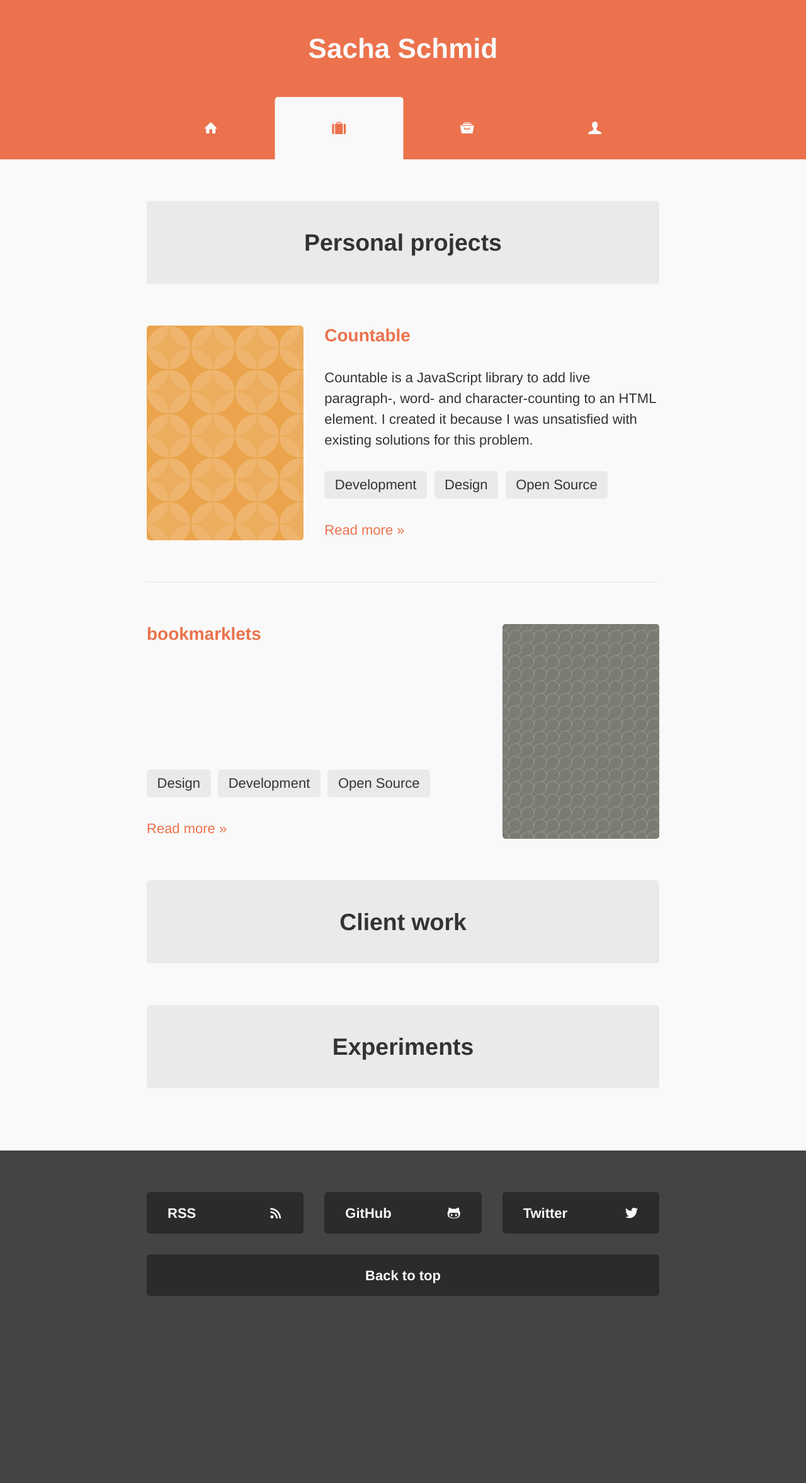
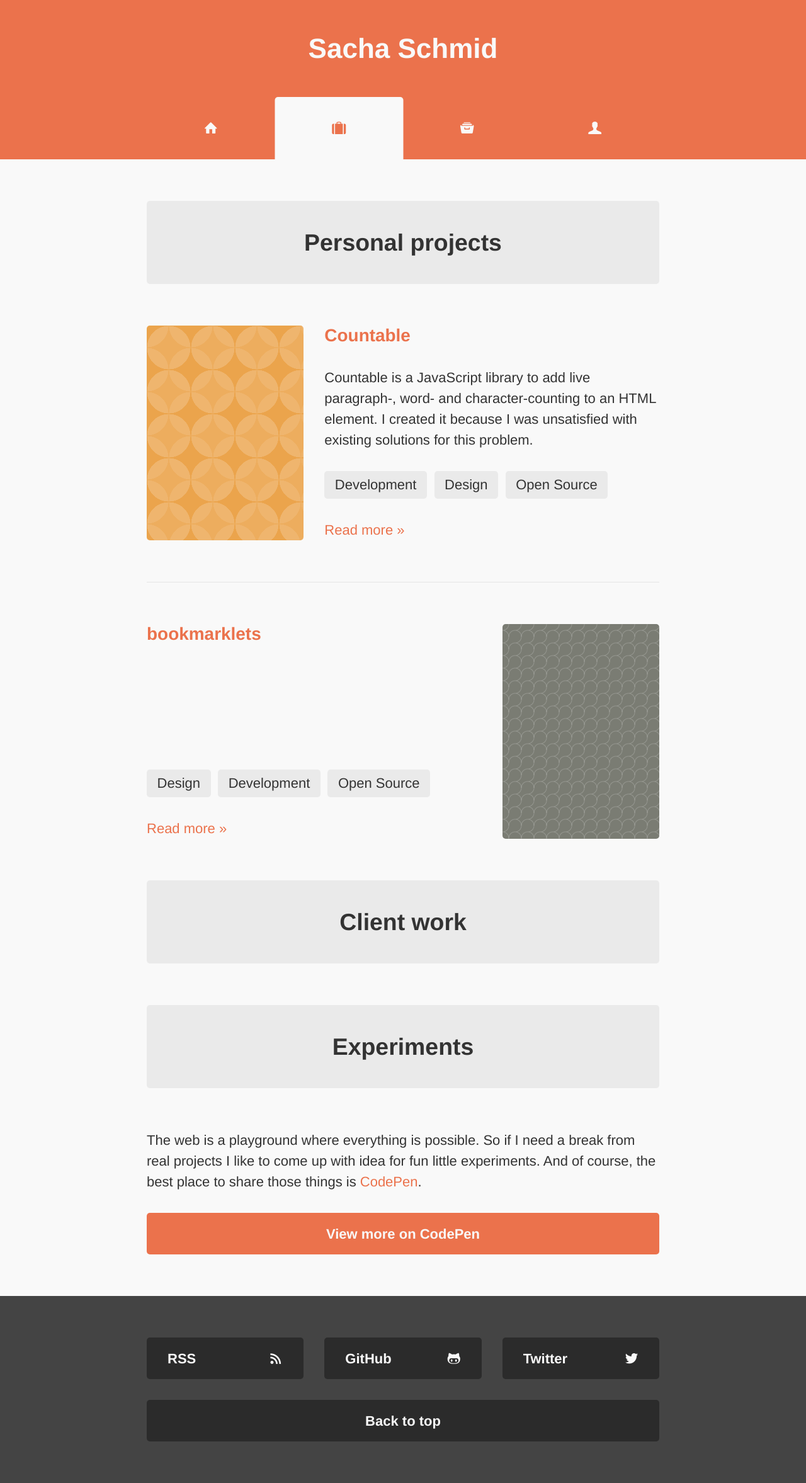
Before and after one commit to RadLikeWhoa/old.sacha.me, a Jekyll site: the page built from projects/index.html, in a window 1280 px wide. Shown: the whole page at 63% size. Built offline with Jekyll 4.4.1, drawn with Linux system fonts in a browser that asks for light colours; some web fonts are replaced; before the commit the page ends 2124 px from its top, so only the background shows below that.

Commit message:
Simplify button vs. anchor styling

```diff
--- a/_src/scss/_buttons.scss
+++ b/_src/scss/_buttons.scss
@@ -5,6 +5,7 @@
   color: $main;
   background-color: $highlight;
   border-radius: 5px;
+  border-bottom: 0;
   transition: background-color 0.25s ease-in-out;
   cursor: pointer;
 
--- a/_src/scss/_social.scss
+++ b/_src/scss/_social.scss
@@ -1,11 +1,6 @@
 .social-list {
   padding-left: 0;
   list-style: none;
-}
-
-.social-item .button {
-  border-bottom: 0;
-  transition: background-color 0.25s ease-in-out;
 }
 
 $networks:
--- a/projects/index.html
+++ b/projects/index.html
@@ -3,7 +3,8 @@
 navigation_match: /projects
 ---
 
-<section class="personal-projects wrap">
+<div class="wrap content">
+  <section class="home-section personal-projects">
     <h2 class="section-heading">Personal projects</h2>
     {% for project in site.categories.projects %}
       {% if project.type == "personal" %}
@@ -12,7 +13,7 @@
       {% endif %}
     {% endfor %}
   </section>
-<section class="client-works wrap">
+  <section class="home-section client-works">
     <h2 class="section-heading">Client work</h2>
     {% for project in site.categories.projects %}
       {% if project.type == "client" %}
@@ -21,6 +22,11 @@
       {% endif %}
     {% endfor %}
   </section>
-<section class="experiments wrap">
+  <section class="home-section experiments">
     <h2 class="section-heading">Experiments</h2>
+    <p>The web is a playground where everything is possible. So if I need a break from real projects I like to come up with idea for fun little experiments. And of course, the best place to share those things is <a href="http://codepen.io/">CodePen</a>.</p>
+    <a href="http://codepen.io/sacha" class="button button-block button-center">
+      <span class="label">View more on CodePen</span>
+    </a>
   </section>
+</div>
```
Also changed, not shown: _src/scss/_header.scss (+11 -4 lines), _src/scss/_links.scss (+6 -15 lines), about/index.html (+4 -4 lines), assets/css/style.css. Lines whose indentation alone changed are shown as unchanged.
